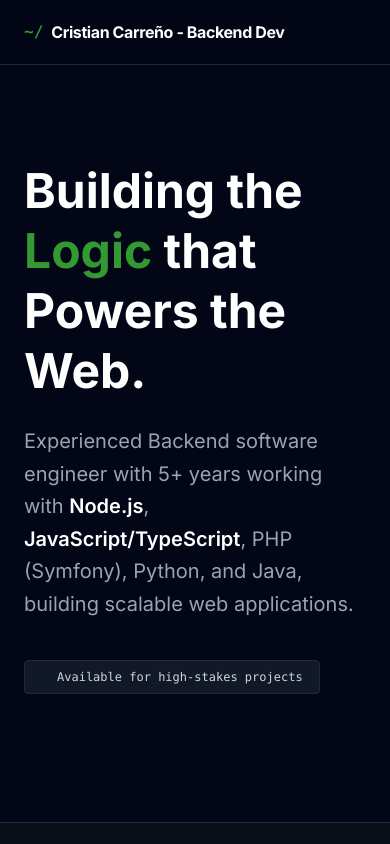
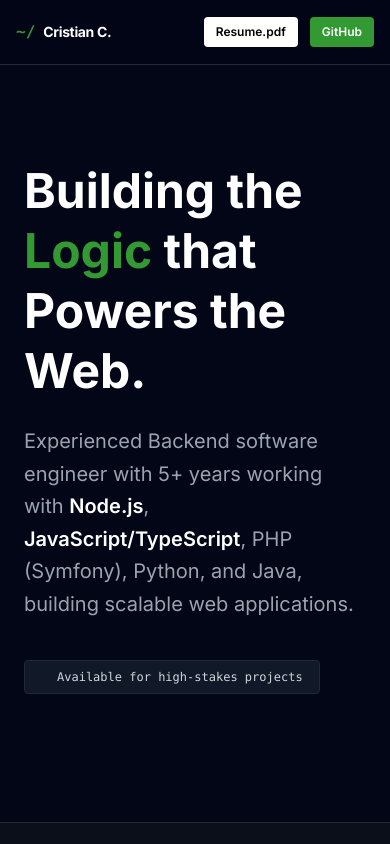
Before and after one commit to gaaplex/cycarrenol_portfolio, a React (Vite) app: page / in a window 390 px wide. Shown: the top 844 px of the page. Built offline with nearby package versions, Linux system fonts and the light colour scheme.

Commit message:
feat: make navigation responsive for mobile devices

```diff
--- a/App.tsx
+++ b/App.tsx
@@ -9,18 +9,21 @@ const App: React.FC = () => {
     <div className="min-h-screen selection:bg-[#339933] selection:text-white">
       {/* Navigation */}
       <nav className="sticky top-0 z-40 bg-[#020617]/80 backdrop-blur-md border-b border-gray-800">
-        <div className="max-w-6xl mx-auto px-6 h-16 flex items-center justify-between">
+        <div className="max-w-6xl mx-auto px-4 md:px-6 h-16 flex items-center justify-between">
           <div className="flex items-center gap-2">
             <span className="text-[#339933] font-mono font-bold">~/</span>
-            <span className="text-white font-bold tracking-tight">Cristian Carreño - Backend Dev</span>
+            <span className="text-white font-bold tracking-tight text-sm md:text-base hidden sm:inline">Cristian Carreño - Backend Dev</span>
+            <span className="text-white font-bold tracking-tight text-sm sm:hidden">Cristian C.</span>
           </div>
-          <div className="hidden md:flex items-center gap-8">
-            <a href="#projects" className="text-gray-400 hover:text-[#339933] text-sm transition-colors">Projects</a>
-            <a href="#skills" className="text-gray-400 hover:text-[#339933] text-sm transition-colors">Stack</a>
-            <a href="https://drive.google.com/file/d/12Fn0WJpds-G57R9iVwiQSD_-jOaSFpyl/view?usp=drive_link" target="_blank" className="bg-white text-black px-4 py-2 rounded text-sm font-semibold hover:bg-gray-200 transition-colors">
+          <div className="flex items-center gap-3 md:gap-8">
+            <div className="hidden md:flex items-center gap-8">
+              <a href="#projects" className="text-gray-400 hover:text-[#339933] text-sm transition-colors">Projects</a>
+              <a href="#skills" className="text-gray-400 hover:text-[#339933] text-sm transition-colors">Stack</a>
+            </div>
+            <a href="https://drive.google.com/file/d/12Fn0WJpds-G57R9iVwiQSD_-jOaSFpyl/view?usp=drive_link" target="_blank" className="bg-white text-black px-3 py-1.5 md:px-4 md:py-2 rounded text-[12px] md:text-sm font-semibold hover:bg-gray-200 transition-colors">
               Resume.pdf
             </a>
-            <a href="https://github.com/gaaplex" target="_blank" className="bg-[#339933] text-white px-4 py-2 rounded text-sm font-semibold hover:bg-green-700 transition-colors">
+            <a href="https://github.com/gaaplex" target="_blank" className="bg-[#339933] text-white px-3 py-1.5 md:px-4 md:py-2 rounded text-[12px] md:text-sm font-semibold hover:bg-green-700 transition-colors">
               GitHub
             </a>
           </div>
```
